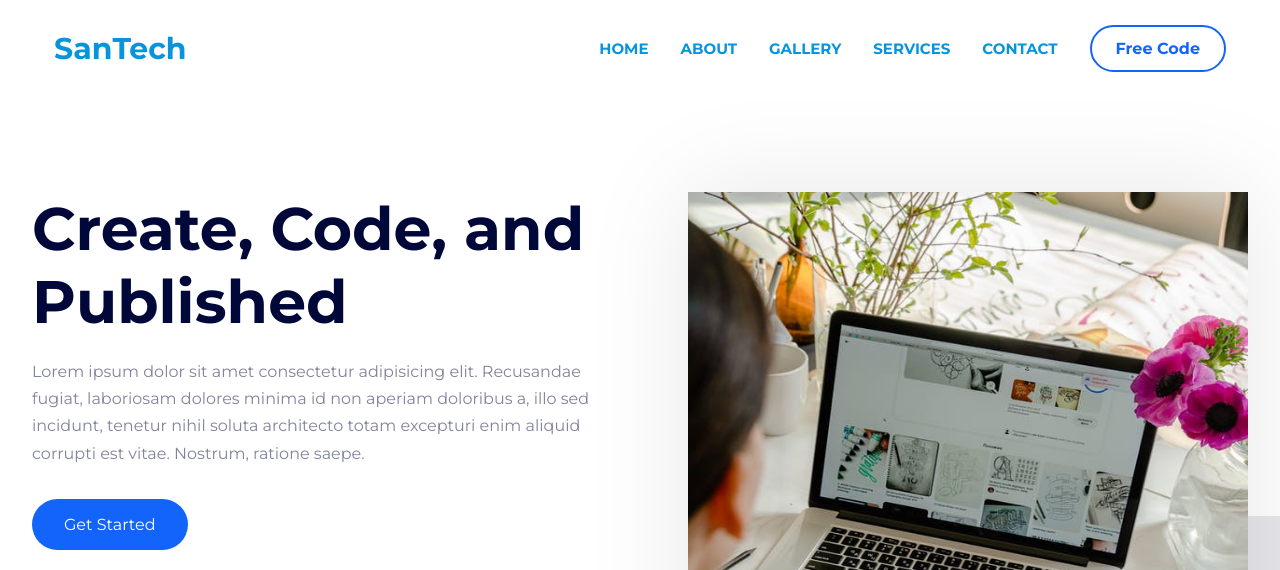
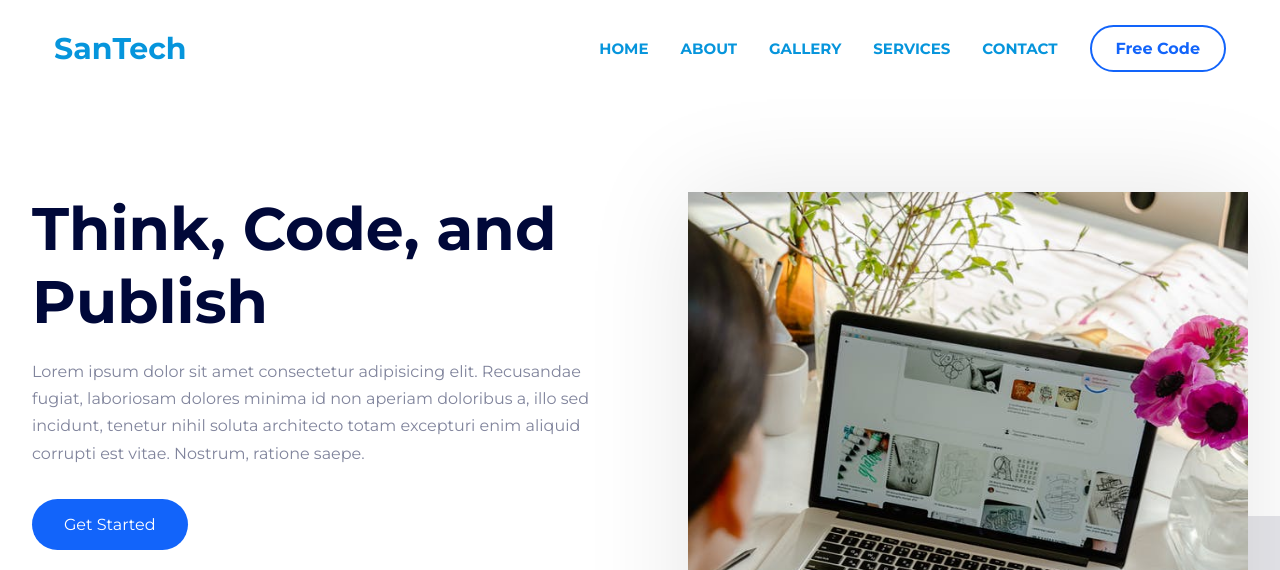
Before and after one commit to SanpreetFSD/RespWebsite, a plain HTML site: page Project2/index.html in a window 1280 px wide. Shown: the top 570 px of the page. Drawn offline with nearby package versions, Linux system fonts and the light colour scheme.

Commit message:
commiting html changes

```diff
--- a/Project2/index.html
+++ b/Project2/index.html
@@ -31,7 +31,7 @@
       <section class="section section-hero">
         <div class="container grid grid-two-column">
           <div class="hero-data">
-            <h1 class="primary-heading">Create, Code, and Published</h1>
+            <h1 class="primary-heading">Think, Code, and Publish</h1>
             <p class="para">
               Lorem ipsum dolor sit amet consectetur adipisicing elit. Recusandae fugiat, laboriosam dolores minima id
               non aperiam doloribus a, illo sed incidunt, tenetur nihil soluta architecto totam excepturi enim aliquid
```
